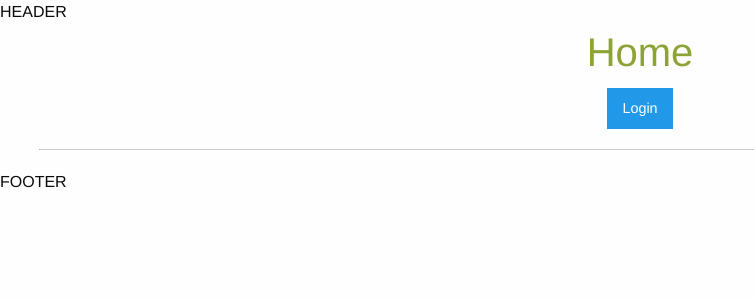
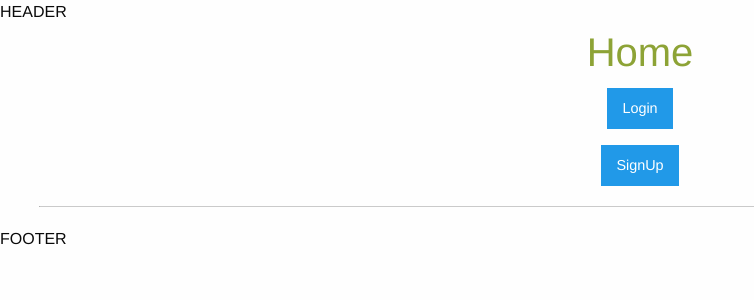
Before and after one commit to DevGaby/Alsatoju_React, a React (Create React App) app: page / in a window 1280 px wide. Shown: the top 300 px of the page, without its empty margins (0-754 px from the left). Built offline with nearby package versions, Linux system fonts and the light colour scheme.

Commit message:
update route and Home with register

```diff
--- a/src/components/Home/Home.js
+++ b/src/components/Home/Home.js
@@ -18,16 +18,25 @@ class Home extends Component {
 
   logout () {
     console.log('logout()')
-    sessionStorage.setItem('token', null)
+    sessionStorage.removeItem('token')
     this.setState({ redirect: 0, token: null })
+  }
+
+  signUp () {
+    console.log('signuUp')
+    this.setState({ redirect: 2 })
   }
 
   render () {
     console.log('token ' + this.state.token)
     console.log('redirect ' + this.state.redirect)
+
     if (this.state.redirect === 1) {
       this.props.history.push('/login')
+    } else if (this.state.redirect === 2) {
+      this.props.history.push('/register')
     }
+
     if (this.state.token) {
       return (
         <div>
@@ -38,11 +47,15 @@ class Home extends Component {
         </div>
       )
     }
+
     return (
-      <div>
+      <div className="">
         <h2 className="text-center primary">Home</h2>
         <button value="login" className="button float-center"
                 onClick={this.login.bind(this)}>Login
+        </button>
+        <button value="SignUp" className="button float-center"
+                onClick={this.signUp.bind(this)}>SignUp
         </button>
       </div>
     )
--- a/src/routes.js
+++ b/src/routes.js
@@ -3,12 +3,14 @@ import { BrowserRouter, Route, Switch } from 'react-router-dom'
 
 import Login from '././components/Login/Login'
 import Home from './components/Home/Home'
+import Register from './components/Register/Register'
 
 const Routes = () => (
   <BrowserRouter>
     <Switch>
       <Route path="/login" component={Login}/>
       <Route path="/home" component={Home}/>
+      <Route path="/register" component={Register}/>
       <Route exact path="/" component={Home}/>
     </Switch>
   </BrowserRouter>
```
